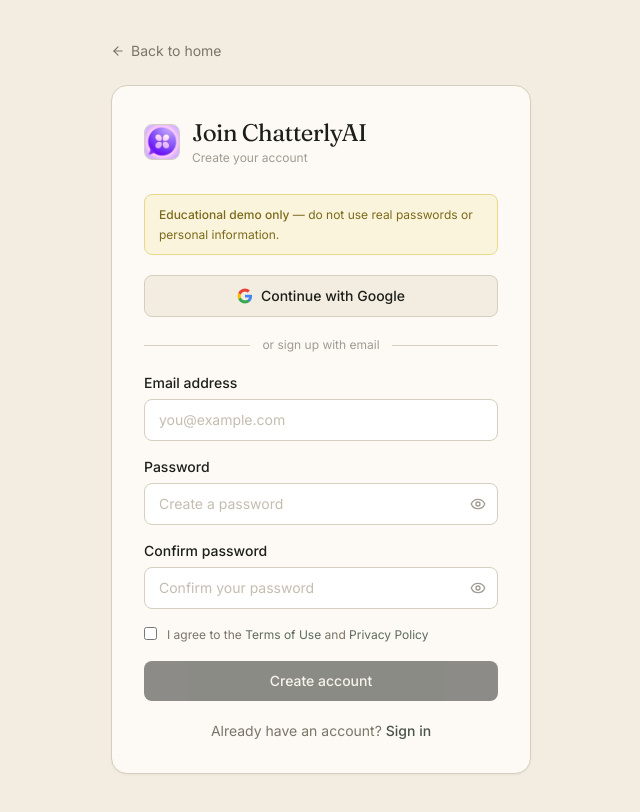
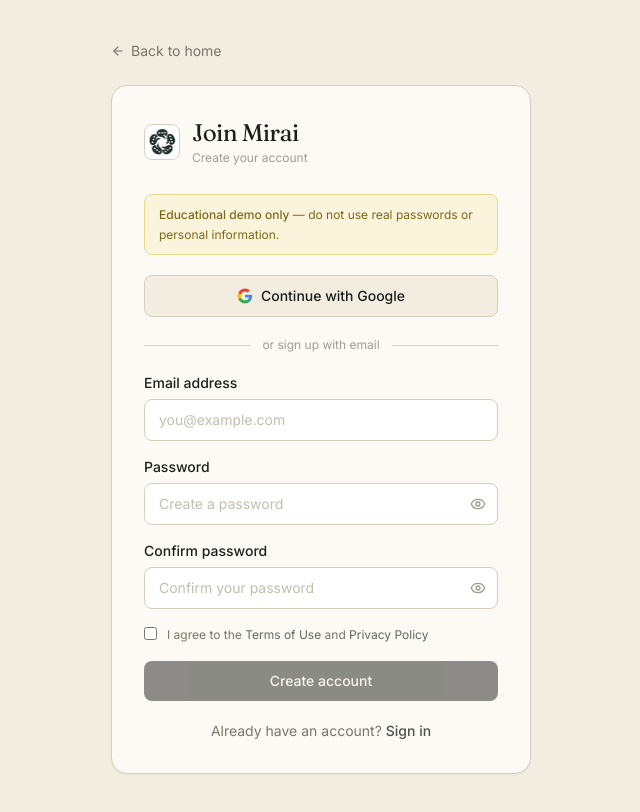
Before and after one commit to SwayamGupta12345/Mirai, a Next.js app: page /signup in a window 1280 px wide. Shown: the whole page, without its empty margins (319-959 px from the left). Built offline with nearby package versions, Linux system fonts and the light colour scheme.

Commit message:
chat updated and login/signup updated

```diff
--- a/app/chat/FallbackLayout.jsx
+++ b/app/chat/FallbackLayout.jsx
@@ -31,7 +31,7 @@
         <div className="px-4 pt-5 pb-4 border-b border-[#D6CFBF] flex items-center justify-between flex-shrink-0">
           <div className="flex items-center gap-2">
             <div className="w-7 h-7 rounded-md overflow-hidden border border-[#D6CFBF] flex-shrink-0">
-              <img src="/chatterly_logo.png" alt="logo" className="w-full h-full object-cover" />
+              <img src="/Mirai_logo.png" alt="logo" className="w-full h-full object-cover" />
             </div>
             <span className="serif text-[1.05rem] text-[#1C1F1A]">Mirai</span>
           </div>
--- a/app/chat/page.jsx
+++ b/app/chat/page.jsx
@@ -955,11 +955,11 @@
         } lg:translate-x-0`}
       >
         {/* Logo */}
-        <div className="px-4 pt-5 pb-4 border-b border-[#D6CFBF] flex items-center justify-between flex-shrink-0">
+        <div className="px-4 py-4 border-b border-[#D6CFBF] flex items-center justify-between flex-shrink-0">
           <div className="flex items-center gap-2">
             <div className="w-7 h-7 rounded-md overflow-hidden border border-[#D6CFBF] flex-shrink-0">
               <img
-                src="/chatterly_logo.png"
+                src="/Mirai_logo.png"
                 alt="logo"
                 className="w-full h-full object-cover"
               />
--- a/app/login/page.jsx
+++ b/app/login/page.jsx
@@ -151,7 +151,7 @@
 //             <div className="flex justify-center mb-4">
 //               <div className="w-16 h-16 bg-gradient-to-r from-purple-600 to-blue-600 rounded-2xl flex items-center justify-center">
 //                 <img
-//                   src="/chatterly_logo.png"
+//                   src="/Mirai_logo.png"
 //                   alt="logo"
 //                   className="w-full h-full object-cover rounded-md"
 //                 />
@@ -353,7 +353,7 @@
             {/* Header */}
             <div className="flex items-center gap-3 mb-7">
               <div className="w-9 h-9 rounded-lg overflow-hidden border border-[#D6CFBF] flex-shrink-0">
-                <img src="/chatterly_logo.png" alt="logo" className="w-full h-full object-cover" />
+                <img src="/Mirai_logo.png" alt="logo" className="w-full h-full object-cover" />
               </div>
               <div>
                 <h1 className="serif text-[1.5rem] leading-tight tracking-tight text-[#1C1F1A]">Welcome back</h1>
--- a/app/signup/page.jsx
+++ b/app/signup/page.jsx
@@ -115,259 +115,7 @@
     });
   };
 
-//   return (
-//     <div className="min-h-screen bg-gradient-to-br from-purple-50 via-blue-50 to-indigo-100 flex items-center justify-center p-2.5">
-//       <div className="w-full max-w-md">
-//         {/* Back to Home */}
-//         <Link
-//           href="/"
-//           className="inline-flex items-center text-purple-600 hover:text-purple-700 mb-4 transition-colors"
-//         >
-//           <ArrowLeft className="w-4 h-4 mr-2" />
-//           Back to Home
-//         </Link>
-
-//         {/* Signup Card */}
-//         <div className="bg-white/70 backdrop-blur-sm rounded-3xl p-8 border border-white/20 shadow-xl">
-//           {/* Header */}
-//           <div className="text-center mb-4">
-//             <div className="flex justify-center mb-4">
-//               <div className="w-16 h-16 bg-gradient-to-r from-purple-600 to-blue-600 rounded-2xl flex items-center justify-center">
-//                 <img
-//                   src="/chatterly_logo.png"
-//                   alt="logo"
-//                   className="w-full h-full object-cover rounded-md"
-//                 />
-//               </div>
-//             </div>
-//             <h1 className="text-3xl font-bold bg-gradient-to-r from-purple-600 to-blue-600 bg-clip-text text-transparent mb-2">
-//               Join ChatterlyAI
-//             </h1>
-//             <p className="text-gray-600">Create your account</p>
-//           </div>
-
-//           {/* Error Message */}
-//           {error && (
-//             <div className="bg-red-50 border border-red-200 text-red-700 px-4 py-3 rounded-xl mb-6">
-//               {error}
-//             </div>
-//           )}
-//           {/* Google login */}
-//           <div className="my-2 text-center">
-//             {/* Demo Warning */}
-//             <div className="bg-yellow-50 border border-yellow-300 text-yellow-800 px-4 py-3 rounded-xl mb-4 text-sm text-center">
-//               ⚠️ <strong>Educational Demo Only</strong><br />
-//               Do not use real passwords or personal information.
-//             </div>
-//             <button
-//               onClick={handleGoogleLogin}
-//               disabled={isGoogleLoading}
-//               className="w-full bg-white border border-gray-400 text-gray-700 py-3 rounded-xl font-medium hover:shadow-xl hover:shadow-gray-300/70 transition-all duration-300 flex items-center justify-center"
-//             >
-//               {isGoogleLoading ? (
-//                 <div className="flex items-center justify-center">
-//                   <div className="w-5 h-5 border-2 border-gray-300 border-t-transparent rounded-full animate-spin mr-2"></div>
-//                   Signing In...
-//                 </div>
-//               ) : (
-//                 <>
-//                   <img
-//                     src="google-logo.png"
-//                     alt="Google"
-//                     className="w-5 h-5 mr-2"
-//                   />
-//                   Continue with Google
-//                 </>
-//               )}
-//             </button>
-//             <p className="text-gray-500 mt-4 mb-2">or sign up with</p>
-//           </div>
-
-//           {/* Signup Form */}
-//           <form onSubmit={handleSubmit} className="space-y-6 mb-2">
-//             <div>
-//               <label
-//                 htmlFor="email"
-//                 className="block text-sm font-medium text-gray-700 mb-2"
-//               >
-//                 Email Address
-//               </label>
-//               <input
-//                 type="email"
-//                 id="email"
-//                 name="email"
-//                 value={formData.email}
-//                 onChange={handleChange}
-//                 required
-//                 className="w-full px-4 py-3 bg-white/50 border border-gray-200 rounded-xl focus:outline-none focus:ring-2 focus:ring-purple-500 focus:border-transparent transition-all duration-300"
-//                 placeholder="Enter your email"
-//               />
-//             </div>
-
-//             <div>
-//               <label
-//                 htmlFor="password"
-//                 className="block text-sm font-medium text-gray-700 mb-2"
-//               >
-//                 Password
-//               </label>
-//               <div className="relative">
-//                 <input
-//                   type={showPassword ? "text" : "password"}
-//                   id="password"
-//                   name="password"
-//                   value={formData.password}
-//                   onChange={handleChange}
-//                   required
-//                   className={`w-full px-4 py-3 bg-white/50 border border-gray-200 rounded-xl focus:outline-none focus:ring-2 focus:ring-purple-500 focus:border-transparent transition-all duration-300 pr-12
-//                    ${password.length === 0
-//                       ? "border border-gray-200 focus:ring-purple-500"
-//                       : allGood
-//                         ? "border border-green-500 focus:ring-green-500"
-//                         : "border border-red-500 focus:ring-red-500"
-//                     }`}
-//                   placeholder="Create a password"
-//                 />
-//                 <button
-//                   type="button"
-//                   onClick={() => setShowPassword(!showPassword)}
-//                   className="absolute right-3 top-1/2 transform -translate-y-1/2 text-gray-400 hover:text-gray-600 transition-colors"
-//                 >
-//                   {showPassword ? (
-//                     <EyeOff className="w-5 h-5" />
-//                   ) : (
-//                     <Eye className="w-5 h-5" />
-//                   )}
-//                 </button>
-//               </div>
-//             </div>
-
-//             <div>
-//               <label
-//                 htmlFor="confirmPassword"
-//                 className="block text-sm font-medium text-gray-700 mb-2"
-//               >
-//                 Confirm Password
-//               </label>
-//               <div className="relative">
-//                 <input
-//                   type={showConfirmPassword ? "text" : "password"}
-//                   id="confirmPassword"
-//                   name="confirmPassword"
-//                   value={formData.confirmPassword}
-//                   onChange={handleChange}
-//                   required
-//                   className={`w-full px-4 py-3 bg-white/50 border border-gray-200 rounded-xl focus:outline-none focus:ring-2 focus:ring-purple-500 focus:border-transparent transition-all duration-300 pr-12"
-//                    ${confirmPassword.length === 0
-//                       ? "border border-gray-200 focus:ring-purple-500"
-//                       : passwordChecks.match
-//                         ? "border border-green-500 focus:ring-green-500"
-//                         : "border border-red-500 focus:ring-red-500"
-//                     }`}
-//                   placeholder="Confirm your password"
-//                 />
-//                 <button
-//                   type="button"
-//                   onClick={() => setShowConfirmPassword(!showConfirmPassword)}
-//                   className="absolute right-3 top-1/2 transform -translate-y-1/2 text-gray-400 hover:text-gray-600 transition-colors"
-//                 >
-//                   {showConfirmPassword ? (
-//                     <EyeOff className="w-5 h-5" />
-//                   ) : (
-//                     <Eye className="w-5 h-5" />
-//                   )}
-//                 </button>
-//               </div>
-//             </div>
-//             {/* Password Rules */}
-//             {password.length > 0 && (
-//               <div className="mt-2 space-y-1">
-//                 <PasswordCheck
-//                   label="At least 8 characters"
-//                   valid={passwordChecks.length}
-//                 />
-//                 <PasswordCheck
-//                   label="One uppercase letter"
-//                   valid={passwordChecks.upper}
-//                 />
-//                 <PasswordCheck
-//                   label="One number"
-//                   valid={passwordChecks.number}
-//                 />
-//                 <PasswordCheck
-//                   label="One special character"
-//                   valid={passwordChecks.special}
-//                 />
-//                 <PasswordCheck
-//                   label="Passwords match"
-//                   valid={passwordChecks.match}
-//                 />
-//               </div>
-//             )}
-
-//             {/* Terms */}
-//             <div className="flex items-center">
-//               <input
-//                 type="checkbox"
-//                 checked={agreed}
-//                 onChange={(e) => setAgreed(e.target.checked)}
-//                 required
-//                 className="rounded border-gray-300 text-purple-600 focus:ring-purple-500"
-//               />
-//               <span className="ml-2 text-sm text-gray-600">
-//                 I agree to the{" "}
-//                 <a
-//                   href="/terms"
-//                   className="text-purple-600 hover:text-purple-700 transition-colors"
-//                 >
-//                   Terms of Use
-//                 </a>{" "}
-//                 and{" "}
-//                 <a
-//                   href="/privacy-policy"
-//                   className="text-purple-600 hover:text-purple-700 transition-colors"
-//                 >
-//                   Privacy Policy
-//                 </a>
-//               </span>
-//             </div>
-
-//             {/* submit */}
-//             <button
-//               type="submit"
-//               disabled={isLoading || !agreed}
-//               className="w-full bg-gradient-to-r from-purple-600 to-blue-600 text-white py-3 mt-0 rounded-xl font-semibold hover:shadow-lg transition-all duration-300 transform hover:scale-105 disabled:opacity-50 disabled:cursor-not-allowed disabled:transform-none"
-//             >
-//               {isLoading ? (
-//                 <div className="flex items-center justify-center">
-//                   <div className="w-5 h-5 border-2 border-white border-t-transparent rounded-full animate-spin mr-2"></div>
-//                   Creating Account...
-//                 </div>
-//               ) : (
-//                 "Create Account"
-//               )}
-//             </button>
-//           </form>
-
-//           {/* Login Link */}
-//           <div className="text-center mt-4">
-//             <p className="text-gray-600">
-//               Already have an account?{" "}
-//               <Link
-//                 href="/login"
-//                 className="text-purple-600 hover:text-purple-700 font-semibold transition-colors"
-//               >
-//                 Sign in here
-//               </Link>
-//             </p>
-//           </div>
-//         </div>
-//       </div>
-//     </div>
-//   );
-// }
-
-return (
+  return (
     <>
       <style>{`
         @import url('https://fonts.googleapis.com/css2?family=Fraunces:ital,opsz,wght@0,9..144,300;0,9..144,400;1,9..144,300;1,9..144,400&family=DM+Sans:opsz,wght@9..40,300;9..40,400;9..40,500&display=swap');
@@ -383,7 +131,6 @@
 
       <div className="min-h-screen bg-[#F3EDE1] flex items-center justify-center px-4 py-10">
         <div className="w-full max-w-[420px]">
-
           {/* Back */}
           <Link
             href="/"
@@ -395,15 +142,22 @@
 
           {/* Card */}
           <div className="bg-[#FDFAF5] border border-[#D6CFBF] rounded-2xl p-8 shadow-sm">
-
             {/* Header */}
             <div className="flex items-center gap-3 mb-7">
               <div className="w-9 h-9 rounded-lg overflow-hidden border border-[#D6CFBF] flex-shrink-0">
-                <img src="/chatterly_logo.png" alt="logo" className="w-full h-full object-cover" />
+                <img
+                  src="/Mirai_logo.png"
+                  alt="logo"
+                  className="w-full h-full object-cover"
+                />
               </div>
               <div>
-                <h1 className="serif text-[1.5rem] leading-tight tracking-tight text-[#1C1F1A]">Join ChatterlyAI</h1>
-                <p className="text-xs text-[#A09B92] mt-0.5">Create your account</p>
+                <h1 className="serif text-[1.5rem] leading-tight tracking-tight text-[#1C1F1A]">
+                  Join Mirai
+                </h1>
+                <p className="text-xs text-[#A09B92] mt-0.5">
+                  Create your account
+                </p>
               </div>
             </div>
 
@@ -416,7 +170,8 @@
 
             {/* Demo warning */}
             <div className="bg-[#FBF4DC] border border-[#E8D98A] text-[#7A6A1A] text-xs px-3.5 py-2.5 rounded-lg mb-5 leading-relaxed">
-              <span className="font-medium">Educational demo only</span> — do not use real passwords or personal information.
+              <span className="font-medium">Educational demo only</span> — do
+              not use real passwords or personal information.
             </div>
 
             {/* Google */}
@@ -441,14 +196,19 @@
             {/* Divider */}
             <div className="flex items-center gap-3 my-5">
               <div className="flex-1 h-px bg-[#D6CFBF]" />
-              <span className="text-xs text-[#A09B92]">or sign up with email</span>
+              <span className="text-xs text-[#A09B92]">
+                or sign up with email
+              </span>
               <div className="flex-1 h-px bg-[#D6CFBF]" />
             </div>
 
             {/* Form */}
             <form onSubmit={handleSubmit} className="space-y-4 mb-5">
               <div>
-                <label htmlFor="email" className="block text-sm font-medium text-[#1C1F1A] mb-1.5">
+                <label
+                  htmlFor="email"
+                  className="block text-sm font-medium text-[#1C1F1A] mb-1.5"
+                >
                   Email address
                 </label>
                 <input
@@ -464,7 +224,10 @@
               </div>
 
               <div>
-                <label htmlFor="password" className="block text-sm font-medium text-[#1C1F1A] mb-1.5">
+                <label
+                  htmlFor="password"
+                  className="block text-sm font-medium text-[#1C1F1A] mb-1.5"
+                >
                   Password
                 </label>
                 <div className="relative">
@@ -489,13 +252,20 @@
                     onClick={() => setShowPassword(!showPassword)}
                     className="absolute right-3 top-1/2 -translate-y-1/2 text-[#A09B92] hover:text-[#5C6B5C] transition-colors bg-transparent border-none cursor-pointer"
                   >
-                    {showPassword ? <EyeOff className="w-4 h-4" /> : <Eye className="w-4 h-4" />}
+                    {showPassword ? (
+                      <EyeOff className="w-4 h-4" />
+                    ) : (
+                      <Eye className="w-4 h-4" />
+                    )}
                   </button>
                 </div>
               </div>
 
               <div>
-                <label htmlFor="confirmPassword" className="block text-sm font-medium text-[#1C1F1A] mb-1.5">
+                <label
+                  htmlFor="confirmPassword"
+                  className="block text-sm font-medium text-[#1C1F1A] mb-1.5"
+                >
                   Confirm password
                 </label>
                 <div className="relative">
@@ -520,7 +290,11 @@
                     onClick={() => setShowConfirmPassword(!showConfirmPassword)}
                     className="absolute right-3 top-1/2 -translate-y-1/2 text-[#A09B92] hover:text-[#5C6B5C] transition-colors bg-transparent border-none cursor-pointer"
                   >
-                    {showConfirmPassword ? <EyeOff className="w-4 h-4" /> : <Eye className="w-4 h-4" />}
+                    {showConfirmPassword ? (
+                      <EyeOff className="w-4 h-4" />
+                    ) : (
+                      <Eye className="w-4 h-4" />
+                    )}
                   </button>
                 </div>
               </div>
@@ -529,17 +303,32 @@
               {password.length > 0 && (
                 <div className="bg-[#F3EDE1] border border-[#D6CFBF] rounded-lg px-3.5 py-3 space-y-1.5">
                   {[
-                    { label: "At least 8 characters",   valid: passwordChecks.length  },
-                    { label: "One uppercase letter",     valid: passwordChecks.upper   },
-                    { label: "One number",               valid: passwordChecks.number  },
-                    { label: "One special character",    valid: passwordChecks.special },
-                    { label: "Passwords match",          valid: passwordChecks.match   },
+                    {
+                      label: "At least 8 characters",
+                      valid: passwordChecks.length,
+                    },
+                    {
+                      label: "One uppercase letter",
+                      valid: passwordChecks.upper,
+                    },
+                    { label: "One number", valid: passwordChecks.number },
+                    {
+                      label: "One special character",
+                      valid: passwordChecks.special,
+                    },
+                    { label: "Passwords match", valid: passwordChecks.match },
                   ].map(({ label, valid }) => (
                     <div key={label} className="flex items-center gap-2">
-                      <span className={`w-3.5 h-3.5 rounded-full flex items-center justify-center flex-shrink-0 text-[9px] font-bold ${valid ? "bg-[#5C6B5C] text-white" : "bg-[#D6CFBF] text-[#A09B92]"}`}>
+                      <span
+                        className={`w-3.5 h-3.5 rounded-full flex items-center justify-center flex-shrink-0 text-[9px] font-bold ${valid ? "bg-[#5C6B5C] text-white" : "bg-[#D6CFBF] text-[#A09B92]"}`}
+                      >
                         {valid ? "✓" : "·"}
                       </span>
-                      <span className={`text-xs transition-colors ${valid ? "text-[#3A4A3A]" : "text-[#A09B92]"}`}>{label}</span>
+                      <span
+                        className={`text-xs transition-colors ${valid ? "text-[#3A4A3A]" : "text-[#A09B92]"}`}
+                      >
+                        {label}
+                      </span>
                     </div>
                   ))}
                 </div>
@@ -550,15 +339,25 @@
                 <input
                   type="checkbox"
                   checked={agreed}
-                  onChange={e => setAgreed(e.target.checked)}
+                  onChange={(e) => setAgreed(e.target.checked)}
                   required
                   className="mt-0.5 rounded border-[#D6CFBF] accent-[#5C6B5C]"
                 />
                 <span className="text-xs text-[#7A7568] leading-relaxed">
                   I agree to the{" "}
-                  <a href="/terms" className="link-sage text-[#5C6B5C] transition-colors no-underline">Terms of Use</a>
-                  {" "}and{" "}
-                  <a href="/privacy-policy" className="link-sage text-[#5C6B5C] transition-colors no-underline">Privacy Policy</a>
+                  <a
+                    href="/terms"
+                    className="link-sage text-[#5C6B5C] transition-colors no-underline"
+                  >
+                    Terms of Use
+                  </a>{" "}
+                  and{" "}
+                  <a
+                    href="/privacy-policy"
+                    className="link-sage text-[#5C6B5C] transition-colors no-underline"
+                  >
+                    Privacy Policy
+                  </a>
                 </span>
               </label>
 
@@ -572,14 +371,19 @@
                     <span className="w-4 h-4 border-2 border-[#F3EDE1]/40 border-t-[#F3EDE1] rounded-full animate-spin" />
                     Creating account…
                   </span>
-                ) : "Create account"}
+                ) : (
+                  "Create account"
+                )}
               </button>
             </form>
 
             {/* Login link */}
             <p className="text-center text-sm text-[#7A7568]">
               Already have an account?{" "}
-              <Link href="/login" className="link-sage text-[#4a534a] font-medium no-underline transition-colors">
+              <Link
+                href="/login"
+                className="link-sage text-[#4a534a] font-medium no-underline transition-colors"
+              >
                 Sign in
               </Link>
             </p>
```
